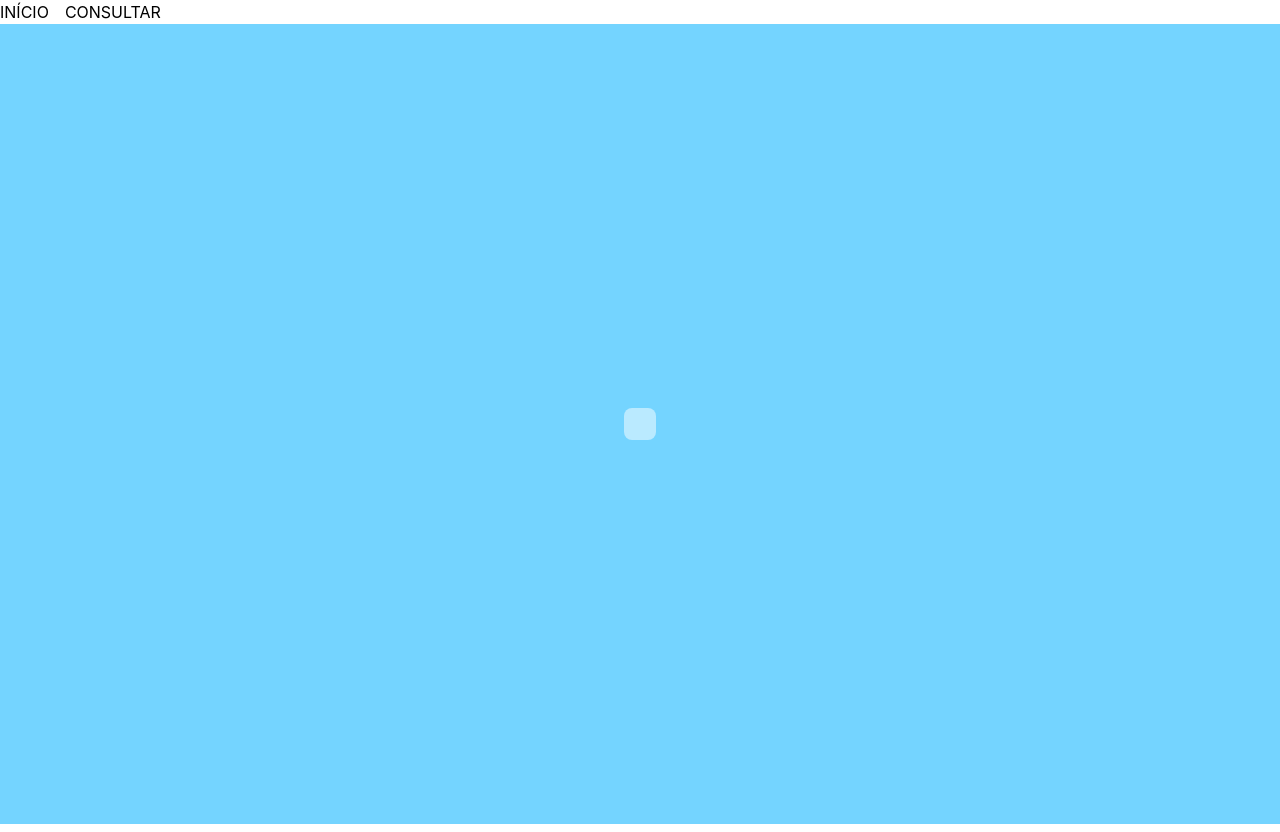
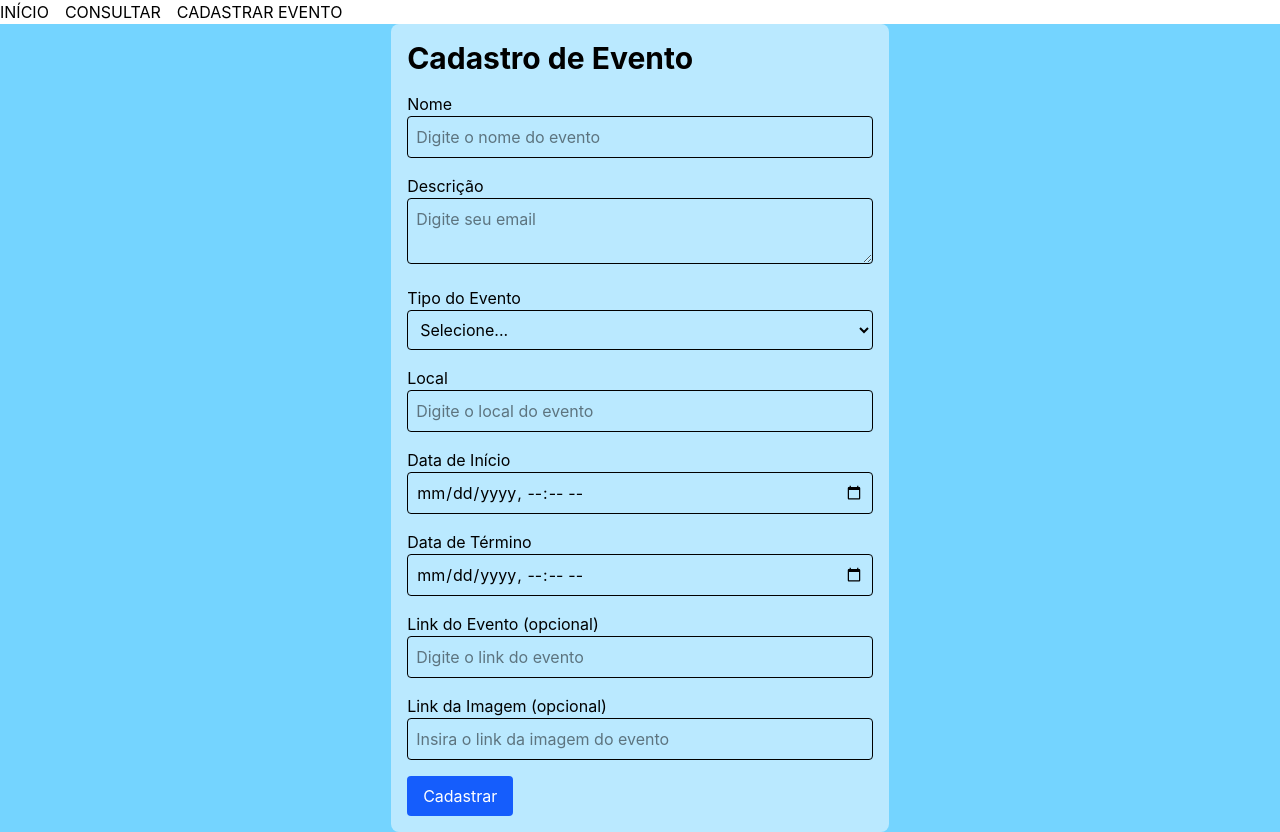
Before and after one commit to gustavooxp/aula-formulario, a React (Create React App) app in the folder aula-formulario-main/aula-form/: page /evento in a window 1280 px wide. Before the commit this address had no page. Built offline with nearby package versions, Linux system fonts and the light colour scheme.

Commit message:
feat: adicionado pagina cadastro eventos

```diff
--- a/aula-formulario-main/aula-form/src/App.js
+++ b/aula-formulario-main/aula-form/src/App.js
@@ -4,6 +4,7 @@ import { BrowserRouter, Routes, Route } from 'react-router-dom';
 import { Header } from './Header';
 import { Home } from './Home';
 import { Consult } from './Consult';
+import Evento from './Evento';
 
 function App() {
 
@@ -19,6 +20,7 @@ function App() {
             <Route path='/' element={<Home/>} />
             <Route path='/consultar' element={<Consult/>} />
             <Route path='/cadastrar' element={<Form/>} />
+            <Route path='/evento' element={<Evento/>} />
           </Routes>
         </main>
         </div>
--- /dev/null
+++ b/aula-formulario-main/aula-form/src/Evento.js
@@ -0,0 +1,191 @@
+import React, { useState } from "react";
+import { useForm } from "react-hook-form";
+
+export default function Evento() {
+  const API_URL = "http://localhost:8080/api/v1/evento";
+
+  const [mensagem, setMensagem] = useState("");
+
+  const {
+    register,
+    handleSubmit,
+    formState: { errors },
+    reset
+  } = useForm({ mode: "onBlur" });
+
+  // Função para converter datetime-local para "dd/MM/yyyy HH:mm"
+  const formatarData = (valor) => {
+    const data = new Date(valor);
+    const dia = String(data.getDate()).padStart(2, "0");
+    const mes = String(data.getMonth() + 1).padStart(2, "0");
+    const ano = data.getFullYear();
+    const hora = String(data.getHours()).padStart(2, "0");
+    const minuto = String(data.getMinutes()).padStart(2, "0");
+
+    return `${dia}/${mes}/${ano} ${hora}:${minuto}`;
+  };
+
+  const onSubmit = async (data) => {
+    try {
+      const payload = {
+        ...data,
+        dataInicio: formatarData(data.dataInicio),
+        dataFinal: formatarData(data.dataFinal),
+      };
+
+      const response = await fetch(API_URL, {
+        method: "POST",
+        headers: {
+          "Content-Type": "application/json",
+        },
+        body: JSON.stringify(payload),
+      });
+
+      const texto = await response.text();
+
+      if (response.ok) {
+        setMensagem("Evento cadastrado com sucesso!");
+        reset();
+      } else {
+        setMensagem("Erro ao cadastrar o evento: " + texto);
+      }
+    } catch (error) {
+      console.error("Erro:", error);
+      setMensagem("Erro ao conectar com servidor.");
+    }
+  };
+
+  // Enum do backend
+  const tiposEvento = [
+    "CONGRESSO",
+    "TREINAMENTO",
+    "WORKSHOP",
+    "IMERSÃO",
+    "REUNIÃO",
+    "HACKATON",
+    "STARTUP"
+  ];
+
+  return (
+    <div className="max-w-xl mx-auto">
+      <h1 className="text-3xl font-bold mb-4">Cadastro de Evento</h1>
+
+      <form className="space-y-4" onSubmit={handleSubmit(onSubmit)}>
+
+        {/* Nome */}
+        <div>
+          <label>Nome</label>
+          <input placeholder='Digite o nome do evento'
+            className="w-full border p-2 rounded"
+            {...register("nome", { required: "O nome é obrigatório" })}
+          />
+          {errors.nome && (
+            <p className="text-red-600">{errors.nome.message}</p>
+          )}
+        </div>
+
+        {/* Descrição */}
+        <div>
+          <label>Descrição</label>
+          <textarea placeholder='Digite seu email'
+            className="w-full border p-2 rounded"
+            {...register("descricao", { required: "A descrição é obrigatória" })}
+          />
+          {errors.descricao && (
+            <p className="text-red-600">{errors.descricao.message}</p>
+          )}
+        </div>
+
+        {/* Tipo */}
+        <div>
+          <label>Tipo do Evento</label>
+          <select
+            className="w-full border p-2 rounded"
+            {...register("tipo", { required: "O tipo é obrigatório" })}
+          >
+            <option value="">Selecione...</option>
+            {tiposEvento.map((t) => (
+              <option key={t} value={t}>
+                {t}
+              </option>
+            ))}
+          </select>
+          {errors.tipo && (
+            <p className="text-red-600">{errors.tipo.message}</p>
+          )}
+        </div>
+
+        {/* Local */}
+        <div>
+          <label>Local</label>
+          <input placeholder='Digite o local do evento'
+            className="w-full border p-2 rounded"
+            {...register("local", { required: "O local é obrigatório" })}
+          />
+          {errors.local && (
+            <p className="text-red-600">{errors.local.message}</p>
+          )}
+        </div>
+
+        {/* Data início */}
+        <div>
+          <label>Data de Início</label>
+          <input
+            type="datetime-local"
+            className="w-full border p-2 rounded"
+            {...register("dataInicio", { required: "A data de início é obrigatória" })}
+          />
+          {errors.dataInicio && (
+            <p className="text-red-600">{errors.dataInicio.message}</p>
+          )}
+        </div>
+
+        {/* Data final */}
+        <div>
+          <label>Data de Término</label>
+          <input
+            type="datetime-local"
+            className="w-full border p-2 rounded"
+            {...register("dataFinal", { required: "A data final é obrigatória" })}
+          />
+          {errors.dataFinal && (
+            <p className="text-red-600">{errors.dataFinal.message}</p>
+          )}
+        </div>
+
+        {/* Link do evento (opcional) */}
+        <div>
+          <label>Link do Evento (opcional)</label>
+          <input placeholder='Digite o link do evento'
+            className="w-full border p-2 rounded"
+            {...register("linkEvento")}
+          />
+        </div>
+
+        {/* Link da imagem (opcional) */}
+        <div>
+          <label>Link da Imagem (opcional)</label>
+          <input placeholder='Insira o link da imagem do evento'
+            className="w-full border p-2 rounded"
+            {...register("linkImagem")}
+          />
+        </div>
+
+        {/* Botão */}
+        <button
+          type="submit"
+          className="bg-blue-600 text-white px-4 py-2 rounded hover:bg-blue-700"
+        >
+          Cadastrar
+        </button>
+
+      </form>
+
+      {mensagem && (
+        <p className="mt-4 text-lg font-medium text-green-700">
+          {mensagem}
+        </p>
+      )}
+    </div>
+  );
+}
--- a/aula-formulario-main/aula-form/src/Form.js
+++ b/aula-formulario-main/aula-form/src/Form.js
@@ -1,19 +1,19 @@
 import { useForm } from 'react-hook-form';
-import React, { useState } from "react";
+import React, {useState} from "react";
 
 export function Form() {
 
-    const [mensagem, setMensagem] = useState("");
+    const [mensagem, setMensagem] = useState("http://localhost:8080/api/v1/usuario");
 
     const { register,
         handleSubmit,
         formState: { errors },
         reset } = useForm({ mode: 'onBlur' });
-    //Arrow Function
-    const onSubmit = async (data) => {
+      //Arrow Function
+      const onSubmit = async (data) => {
 
         try {
-            const response = await fetch('http://localhost:8080/api/cadastro',
+            const response = await fetch('',
                 {
                     method: 'POST',
                     headers: {
@@ -24,32 +24,33 @@ export function Form() {
             );
             if (response.ok) {
                 const mensagemSucesso = await response.text();
-                setMensagem({ type: 'sucesso', text: mensagemSucesso })
+                setMensagem({mensagemSucesso})
                 console.log("Resposta do backend", mensagemSucesso);
                 reset()
             } else {
                 const mensagemFalhou = await response.text();
-                setMensagem({ type: 'falhou', text: mensagemFalhou })
+                setMensagem({mensagemFalhou})
                 console.error('Erro ao cadastrar.');
-
             }
         } catch (error) {
             console.error('Erro ao buscar a mensagem:', error);
-            setMensagem({type: 'falhou', text: 'Erro ao buscar a mensagem no servidor.'});
+            setMensagem('Erro ao buscar a mensagem no servidor.');
 
-        }
+      }
     }
 
     return (
         <div>
-            <h1 className='text-3xl text-900 mb-4'>Cadastrar Usuários</h1>
-            <form className='space-y-2' onSubmit={handleSubmit(onSubmit)} noValidate>
+            <h1 className='text-3xl text-900 mb-4'>Criando Formulários</h1>
+            <form className='space-y-2'onSubmit={handleSubmit(onSubmit)} noValidate>
                 <label className='block text-sm font-medium text-gray-700'>Nome </label>
                 <input
                     placeholder='Digite seu nome'
                     {...register("nome", { required: "O nome é obrigatório" })}
                     className="w-full border rounded-lg p-2 focus:outline-none focus:ring-2 focus:ring-blue-600 focus:border-transparent"
                 />
+
+
                 {errors.nome && <p style={{ color: "red" }}>{errors.nome.message}</p>}
                 <br />
                 <label className='block text-sm font-medium text-gray-700'>Email </label>
@@ -57,36 +58,43 @@ export function Form() {
                     {...register("email", { required: "O email é obrigatório", pattern: { value: /^[^\s@]+@[^\s]+\.[^\s]+$/, message: "Email inválido" } })}
                     className="w-full border rounded-lg p-2 focus:outline-none focus:ring-2 focus:ring-blue-600 focus:border-transparent"
                 />
+
+
                 {errors.email && <p style={{ color: "red" }}>{errors.email.message}</p>}<br />
                 <label className='block text-sm font-medium text-gray-700'>Senha </label>
                 <input placeholder='Digite sua senha' type='password'
                     {...register("senha", { required: "A senha é obrigatória", minLength: { value: 6, message: "A senha deve ter no mínimo 6 caracteres" } })}
                     className="w-full border rounded-lg p-2 focus:outline-none focus:ring-2 focus:ring-blue-600 focus:border-transparent"
                 /><br />
+
+
                 {errors.senha && <p style={{ color: "red" }}>{errors.senha.message}</p>}
                 <label className='block text-sm font-medium text-gray-700'>Telefone </label>
                 <input placeholder='(XX)99999999' type='tel' //criar uma máscara, ajustar o placeholder
                     {...register("telefone", { required: "O telefone é obrigatório", pattern: { value: /^\(\d{2}\)\d{9}$/, message: "Telefone inválido" } })}
                     className="w-full border rounded-lg p-2 focus:outline-none focus:ring-2 focus:ring-blue-600 focus:border-transparent"
                 /><br />
+
                 {errors.telefone && <p style={{ color: "red" }}>{errors.telefone.message}</p>}
                 <label >Data de Nascimento </label>
                 <input type='date'
                     {...register("dataNascimento", { required: "A data de nascimento é obrigatória" })}
                     className="w-full border rounded-lg p-2 focus:outline-none focus:ring-2 focus:ring-blue-600 focus:border-transparent"
                 /><br />
+
                 {errors.dataNascimento && <p style={{ color: "red" }}>{errors.dataNascimento.message}</p>}
+                <label className='block text-sm font-medium text-gray-700'>CPF</label>
+                <input placeholder="000.000.000-00" type="text" name="cpf"  pattern="(\d{3}\.?\d{3}\.?\d{3}-?\d{2})|(\d{2}\.?\d{3}\.?\d{3}/?\d{4}-?\d{2})" //criar uma máscara, ajustar o placeholder
+                    {...register("cpf", { required: "O CPF é obrigatório" })}
+                    className="w-full border rounded-lg p-2 focus:outline-none focus:ring-2 focus:ring-blue-600 focus:border-transparent"
+                /><br/>
+
+
+                {errors.cpf && <p style={{ color: "red" }}>{errors.cpf.message}</p>}
                 <div className='flex justify-center'>
-                    <button className="w-1/2 mt-2 p-3 text-white rounded-lg bg-sky-500 hover:bg-sky-700" type='submit'>Enviar</button>
+                <button className="w-1/2 mt-2 p-3 text-white rounded-lg bg-sky-500 hover:bg-sky-700" type='submit'>Enviar</button>
                 </div>
             </form>
-
-            {mensagem && (
-                <div className={`p-3 rounded-lg text-center ${mensagem.type === 'sucesso' ? 'bg-green-100 text-green-800' : 'bg-red-100 text-red-800'
-                    }`}>{mensagem.text}
-                </div>
-            )}
-
         </div>
-    )
+            );
 }
--- a/aula-formulario-main/aula-form/src/Header.js
+++ b/aula-formulario-main/aula-form/src/Header.js
@@ -7,6 +7,7 @@ export function Header() {
 
                 <Link to="/">INÍCIO</Link>
                 <Link to="/consultar">CONSULTAR</Link>
+                <Link to="/evento">CADASTRAR EVENTO</Link>
             </nav>
         </header>
     )
```
Also changed, not shown: aula-formulario-main/aula-form/src/Home.js (+4 -4 lines), aula-formulario-main/aula-form/src/ListaUsuarios.js (added, +63 -0 lines).
